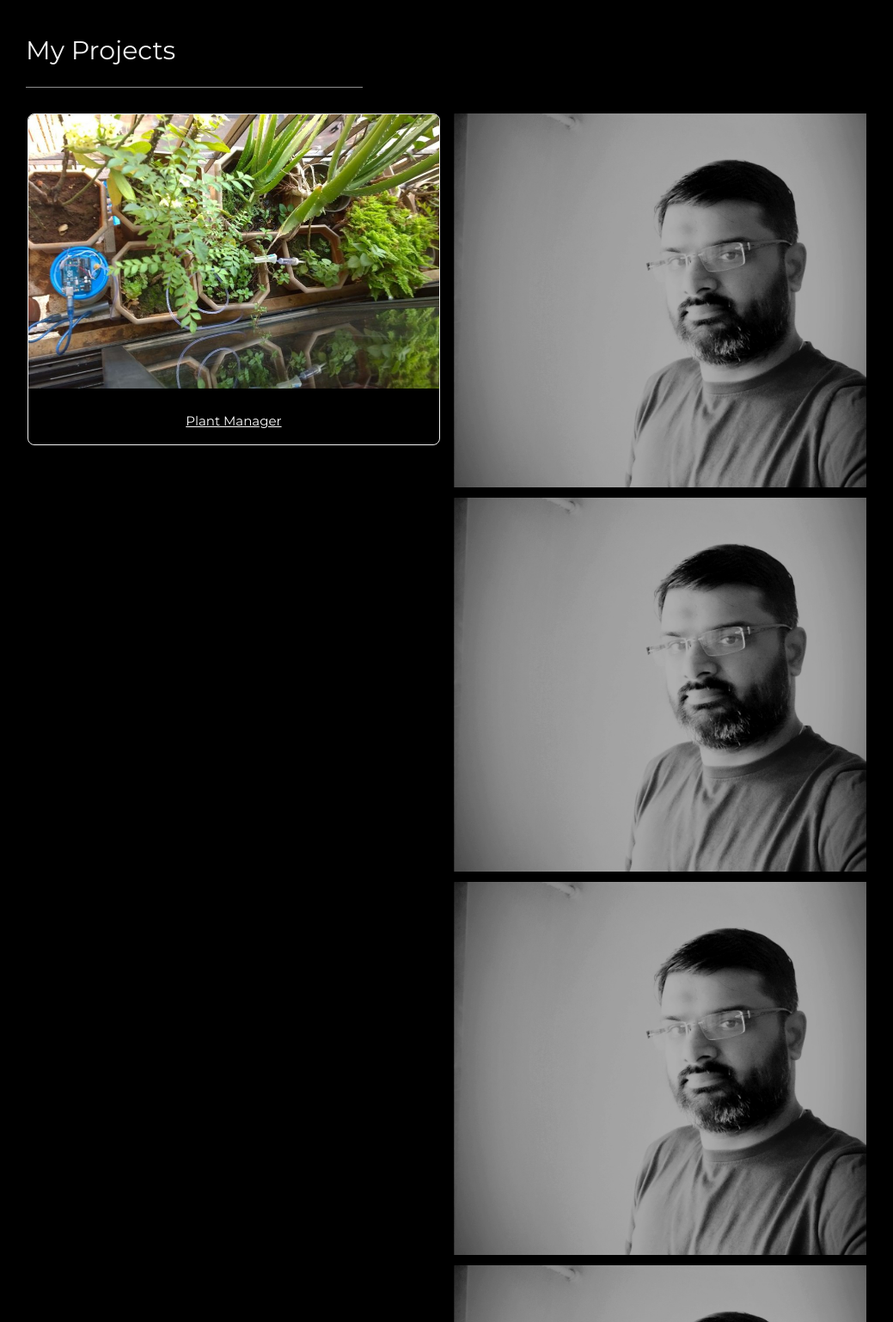
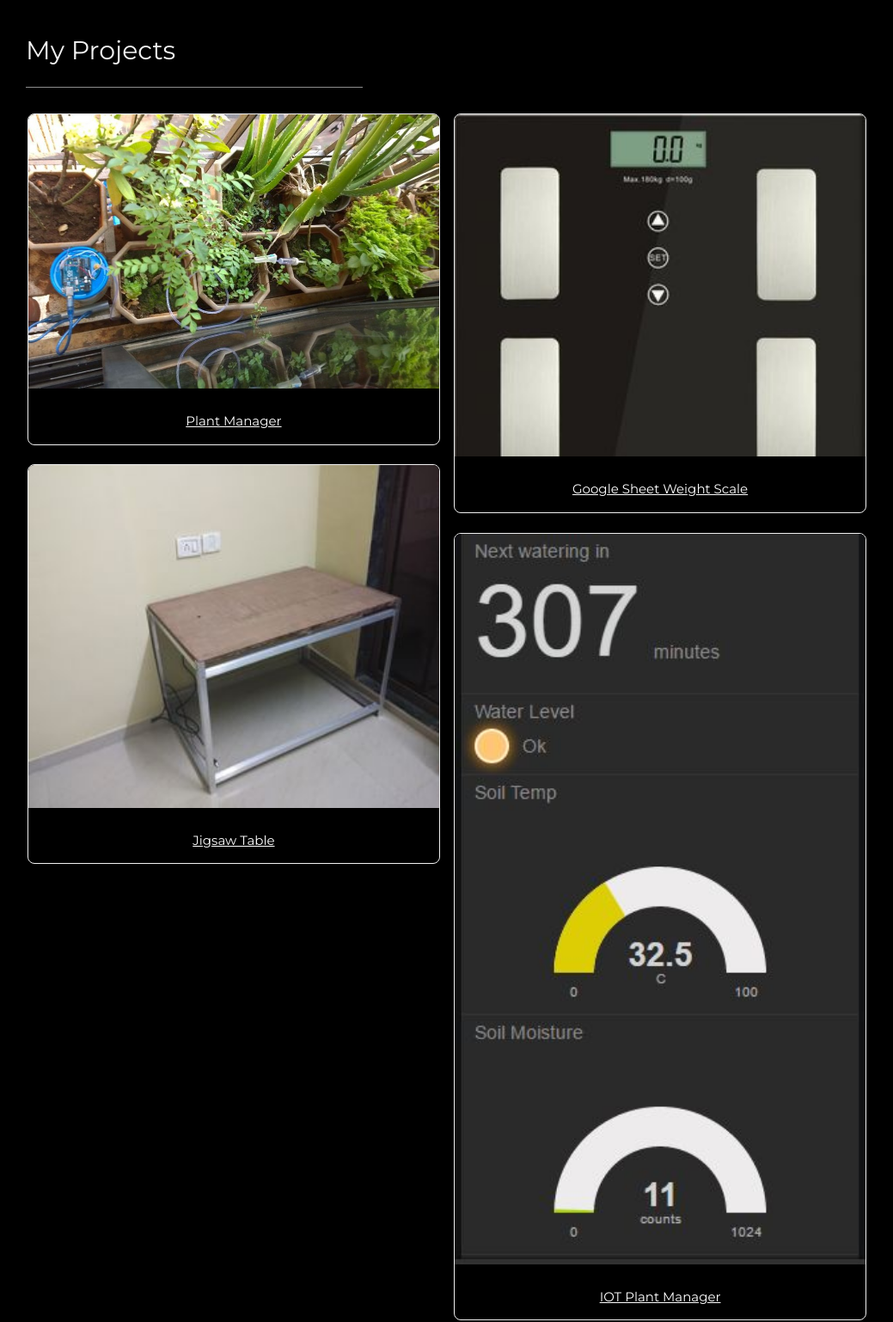
Before and after one commit to LRagji/LRagji.github.io, a plain HTML site: page index.html in a window 1280 px wide. Shown: the part 1640-3178 px from the top of the page at 86% size, without its empty margins (180-1219 px from the left). Drawn offline with nearby package versions, Linux system fonts and the light colour scheme.

Commit message:
Added all projects and their respective images from instructables

```diff
--- a/index.html
+++ b/index.html
@@ -85,14 +85,15 @@
       <!-- End About Section -->
     </div>
 
-    <!-- Portfolio Section -->
+    <!-- Portfolio Projects -->
     <div class="w3-padding-64 w3-content" id="projects">
       <h2 class="w3-text-light-grey">My Projects</h2>
       <hr style="width:40%" class="w3-opacity">
 
-      <!-- Grid for photos -->
+      <!-- Grid for projects -->
       <div class="w3-row-padding" style="margin:0 -16px;padding:1%">
         <div class="w3-half">
+
           <div class="w3-card-4  w3-border w3-round-large w3-border-light-grey" style="overflow:hidden">
             <a href="https://www.instructables.com/id/Plant-Manager/" target="_blank">
               <img class="w3-hover-grayscale" src="images/plantManager.jpg" alt="Plant Manager on Instructables" style="width:100%;">
@@ -101,13 +102,41 @@
               </div>
             </a>
           </div>
+
+          <br>
+
+          <div class="w3-card-4  w3-border w3-round-large w3-border-light-grey" style="overflow:hidden">
+            <a href="https://www.instructables.com/id/Jigsaw-Table/" target="_blank">
+              <img class="w3-hover-grayscale" src="images/JigsawTable.jpg" alt="Plant Manager on Instructables" style="width:100%;">
+              <div class="w3-container w3-center">
+                <p>Jigsaw Table</p>
+              </div>
+            </a>
+          </div>
+
         </div>
 
         <div class="w3-half">
-          <img src="images/self.jpg" style="width:100%">
-          <img src="images/self.jpg" style="width:100%">
-          <img src="images/self.jpg" style="width:100%">
-          <img src="images/self.jpg" style="width:100%">
+
+          <div class="w3-card-4  w3-border w3-round-large w3-border-light-grey" style="overflow:hidden">
+            <a href="https://www.instructables.com/id/Hacking-Weight-Scale-to-Google-Sheet/" target="_blank">
+              <img class="w3-hover-grayscale" src="images/WifiScale.jpg" alt="Plant Manager on Instructables" style="width:100%;">
+              <div class="w3-container w3-center">
+                <p>Google Sheet Weight Scale</p>
+              </div>
+            </a>
+          </div>
+
+          <br>
+
+          <div class="w3-card-4  w3-border w3-round-large w3-border-light-grey" style="overflow:hidden">
+            <a href="https://www.instructables.com/id/DIY-Plant-Manager/" target="_blank">
+              <img class="w3-hover-grayscale" src="images/IOT Plants.jpg" alt="Plant Manager on Instructables" style="width:100%;">
+              <div class="w3-container w3-center">
+                <p>IOT Plant Manager</p>
+              </div>
+            </a>
+          </div>
         </div>
         <!-- End photo grid -->
       </div>
```
Also changed, not shown: images/IOT Plants.jpg (added), images/JigsawTable.jpg (added), images/WifiScale.jpg (added).
